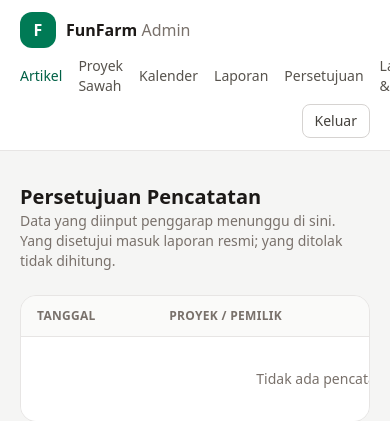
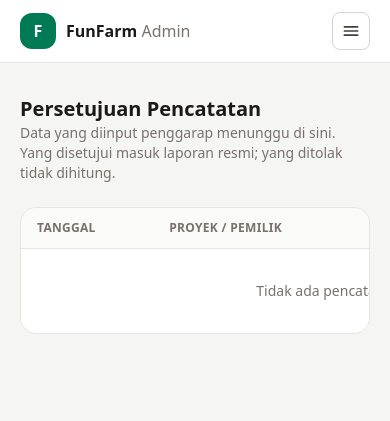
Before and after one commit to Rofiq02bae/playground, a Laravel app: page /admin/approvals in a window 390 px wide; the page is wider, and only the part inside the window is pictured. Shown: the top 421 px of that part. Run offline with Laravel 12, Linux system fonts and the light colour scheme; a user stored in the database is signed in; tables that the repository leaves empty hold one stand-in row (values such as "Sample post"); style sheets or scripts are compiled from the project's sources.

Commit message:
Layout admin 2 mode: navbar desktop panjang (lg ke atas) + navbar mobile/webapp dengan hamburger (panel menu vertikal berisi link yang sama, badge persetujuan, nama user & tombol keluar)

```diff
--- a/resources/views/admin/layouts/app.blade.php
+++ b/resources/views/admin/layouts/app.blade.php
@@ -7,19 +7,21 @@
     @vite(['resources/css/app.css', 'resources/js/app.js'])
 </head>
 <body class="min-h-screen bg-stone-100 text-stone-800 antialiased">
-    <header class="border-b border-stone-200 bg-white sticky top-0 z-10">
-        <div class="mx-auto flex max-w-6xl flex-wrap items-center gap-x-6 gap-y-2 px-5 py-3">
+    @php($pendingNav = \App\Models\ProjectExpense::where('status', 'pending')->count())
+    <header class="border-b border-stone-200 bg-white">
+        <div class="mx-auto flex max-w-6xl items-center gap-x-6 px-5 py-3">
             <a href="{{ route('admin.articles.index') }}" class="flex items-center gap-2.5">
                 <span class="flex h-9 w-9 items-center justify-center rounded-xl bg-emerald-700 font-semibold text-white">F</span>
                 <span class="font-semibold text-stone-900">FunFarm <span class="font-normal text-stone-500">Admin</span></span>
             </a>
-            <nav class="flex items-center gap-4 text-sm font-medium">
+
+            {{-- Mode desktop: navbar panjang (tampil di layar lg ke atas) --}}
+            <nav class="hidden items-center gap-4 text-sm font-medium lg:flex">
                 <a href="{{ route('admin.articles.index') }}" class="text-emerald-800">Artikel</a>
                 <a href="{{ route('admin.projects.index') }}" class="text-stone-600 hover:text-emerald-800">Proyek Sawah</a>
                 <a href="{{ route('admin.calendar.index') }}" class="text-stone-600 hover:text-emerald-800">Kalender</a>
                 <a href="{{ route('admin.reports.index') }}" class="text-stone-600 hover:text-emerald-800">Laporan</a>
                 <a href="{{ route('admin.approvals.index') }}" class="text-stone-600 hover:text-emerald-800">Persetujuan
-                    @php($pendingNav = \App\Models\ProjectExpense::where('status', 'pending')->count())
                     @if ($pendingNav > 0)<span class="ml-1 rounded-full bg-red-100 px-2 py-0.5 text-xs font-bold text-red-700">{{ $pendingNav }}</span>@endif
                 </a>
                 <a href="{{ route('admin.services.index') }}" class="text-stone-600 hover:text-emerald-800">Layanan &amp; Harga</a>
@@ -27,13 +29,44 @@
                 <a href="{{ route('app.home') }}" class="text-stone-600 hover:text-emerald-800">WebApp</a>
                 <a href="{{ route('blog.index') }}" class="text-stone-600 hover:text-emerald-800" target="_blank" rel="noopener">Lihat Blog</a>
             </nav>
-            <div class="ml-auto flex items-center gap-4">
+            <div class="ml-auto hidden items-center gap-4 lg:flex">
+                <span class="text-sm text-stone-500">{{ auth()->user()->name }}</span>
                 <form method="POST" action="{{ route('admin.logout') }}">
                     @csrf
                     <button type="submit" class="rounded-lg border border-stone-300 px-3 py-1.5 text-sm font-medium text-stone-700 transition hover:bg-stone-50">Keluar</button>
                 </form>
             </div>
+
+            {{-- Mode mobile/webapp: tombol hamburger (tampil di bawah lg) --}}
+            <button type="button" id="admin-menu-button" class="ml-auto inline-flex items-center justify-center rounded-lg border border-stone-300 p-2 text-stone-700 transition hover:bg-stone-50 lg:hidden" aria-expanded="false" aria-controls="admin-mobile-menu" aria-label="Buka atau tutup menu navigasi">
+                <svg id="admin-menu-icon-open" xmlns="http://www.w3.org/2000/svg" class="h-5 w-5" fill="none" viewBox="0 0 24 24" stroke="currentColor" stroke-width="2"><path stroke-linecap="round" d="M4 7h16M4 12h16M4 17h16" /></svg>
+                <svg id="admin-menu-icon-close" xmlns="http://www.w3.org/2000/svg" class="hidden h-5 w-5" fill="none" viewBox="0 0 24 24" stroke="currentColor" stroke-width="2"><path stroke-linecap="round" d="M6 6l12 12M18 6L6 18" /></svg>
+            </button>
         </div>
+
+        {{-- Panel menu mobile: daftar link vertikal, dibuka dari hamburger --}}
+        <nav id="admin-mobile-menu" class="hidden border-t border-stone-100 lg:hidden">
+            <div class="mx-auto max-w-6xl px-5 py-3 text-sm font-medium">
+                <a href="{{ route('admin.articles.index') }}" class="block rounded-lg px-3 py-2.5 text-emerald-800 hover:bg-stone-50">Artikel</a>
+                <a href="{{ route('admin.projects.index') }}" class="block rounded-lg px-3 py-2.5 text-stone-600 hover:bg-stone-50 hover:text-emerald-800">Proyek Sawah</a>
+                <a href="{{ route('admin.calendar.index') }}" class="block rounded-lg px-3 py-2.5 text-stone-600 hover:bg-stone-50 hover:text-emerald-800">Kalender</a>
+                <a href="{{ route('admin.reports.index') }}" class="block rounded-lg px-3 py-2.5 text-stone-600 hover:bg-stone-50 hover:text-emerald-800">Laporan</a>
+                <a href="{{ route('admin.approvals.index') }}" class="block rounded-lg px-3 py-2.5 text-stone-600 hover:bg-stone-50 hover:text-emerald-800">Persetujuan
+                    @if ($pendingNav > 0)<span class="ml-1 rounded-full bg-red-100 px-2 py-0.5 text-xs font-bold text-red-700">{{ $pendingNav }}</span>@endif
+                </a>
+                <a href="{{ route('admin.services.index') }}" class="block rounded-lg px-3 py-2.5 text-stone-600 hover:bg-stone-50 hover:text-emerald-800">Layanan &amp; Harga</a>
+                <a href="{{ route('admin.users.index') }}" class="block rounded-lg px-3 py-2.5 text-stone-600 hover:bg-stone-50 hover:text-emerald-800">Pengguna</a>
+                <a href="{{ route('app.home') }}" class="block rounded-lg px-3 py-2.5 text-stone-600 hover:bg-stone-50 hover:text-emerald-800">WebApp</a>
+                <a href="{{ route('blog.index') }}" class="block rounded-lg px-3 py-2.5 text-stone-600 hover:bg-stone-50 hover:text-emerald-800" target="_blank" rel="noopener">Lihat Blog</a>
+                <div class="mt-2 flex items-center justify-between border-t border-stone-100 px-3 pt-3">
+                    <span class="text-sm text-stone-500">{{ auth()->user()->name }}</span>
+                    <form method="POST" action="{{ route('admin.logout') }}">
+                        @csrf
+                        <button type="submit" class="rounded-lg border border-stone-300 px-3 py-1.5 text-sm font-medium text-stone-700 transition hover:bg-stone-50">Keluar</button>
+                    </form>
+                </div>
+            </div>
+        </nav>
     </header>
 
     <main class="mx-auto max-w-6xl px-5 py-8">
@@ -43,5 +76,22 @@
 
         @yield('content')
     </main>
+
+    <script>
+        // Toggle menu hamburger untuk navbar mode mobile/webapp.
+        (function () {
+            var button = document.getElementById('admin-menu-button');
+            var menu = document.getElementById('admin-mobile-menu');
+            if (!button || !menu) return;
+            var iconOpen = document.getElementById('admin-menu-icon-open');
+            var iconClose = document.getElementById('admin-menu-icon-close');
+            button.addEventListener('click', function () {
+                var isHidden = menu.classList.toggle('hidden');
+                button.setAttribute('aria-expanded', String(!isHidden));
+                if (iconOpen) iconOpen.classList.toggle('hidden', !isHidden);
+                if (iconClose) iconClose.classList.toggle('hidden', isHidden);
+            });
+        })();
+    </script>
 </body>
 </html>
```
